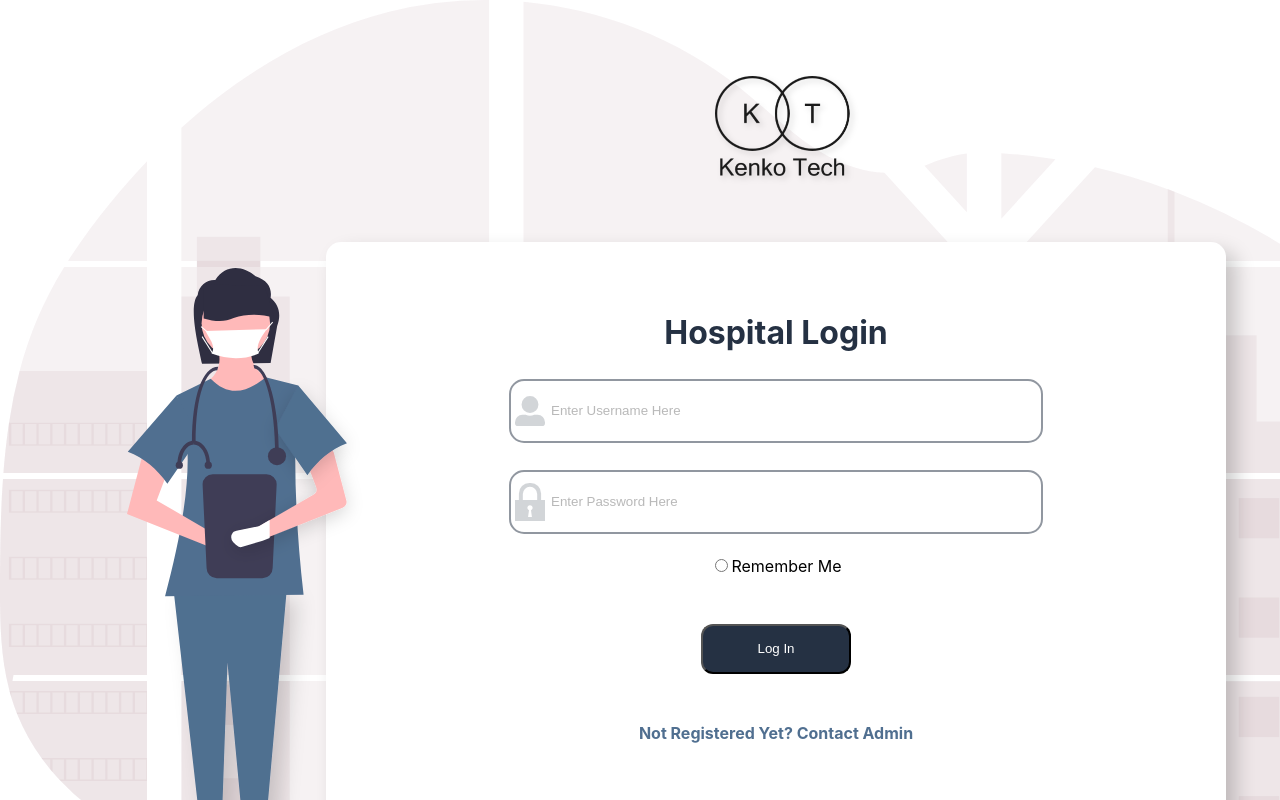
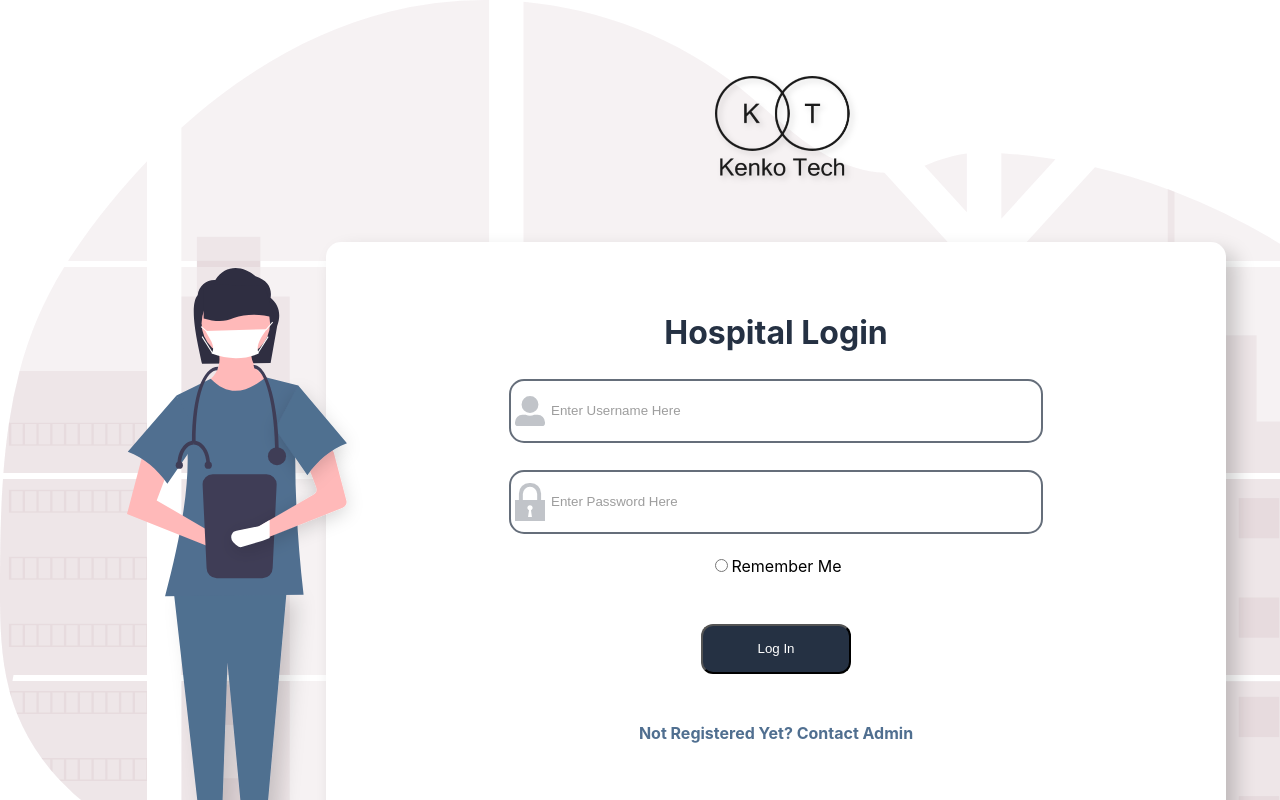
Before and after one commit to 1adityas/HMS, a React (Create React App) app: page / in a window 1280 px wide. Shown: the top 800 px of the page. Built offline with nearby package versions, Linux system fonts and the light colour scheme.

Commit message:
css added

```diff
--- a/src/App.css
+++ b/src/App.css
@@ -57,7 +57,7 @@ input[type=text], input[type=password] {
   border: 2px solid var(--unnamed-color-253143);
 border: 2px solid #253143;
 border-radius: 15px;
-opacity: 0.5;
+opacity: 0.7;
 }
 
 input[type=text]:focus, input[type=password]:focus {
```
